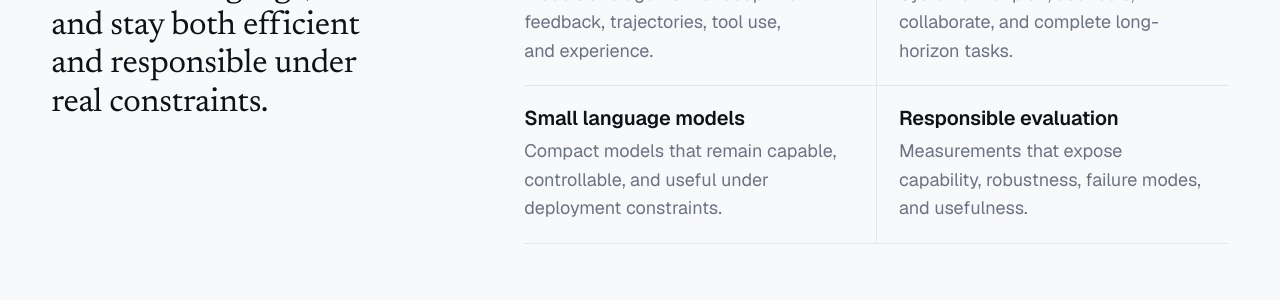
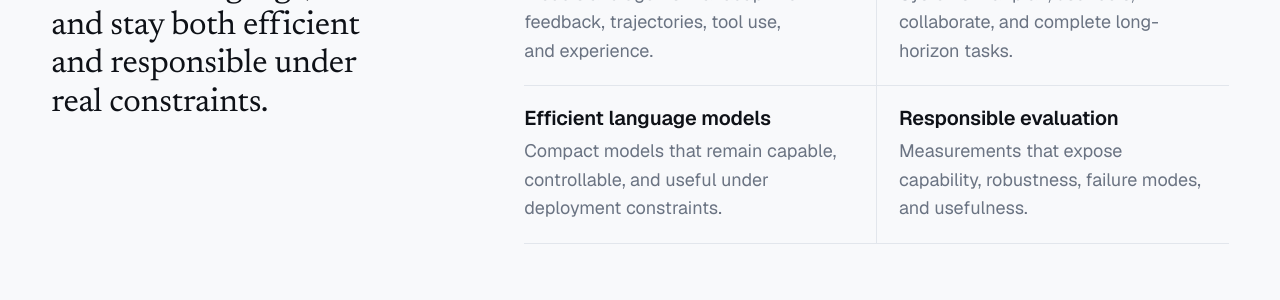
Before and after one commit to BREATHE-AI/breathe-ai.github.io, a Jekyll site: the page built from research.html, in a window 1280 px wide and 900 px high. Shown: the part 401-701 px from the top of the window. Built offline with Jekyll 4.4.1, drawn with Linux system fonts in a browser that asks for light colours.

Commit message:
Update research theme wording

```diff
--- a/_data/research.yml
+++ b/_data/research.yml
@@ -30,7 +30,7 @@ statement:
       body: Models and agents that adapt from feedback, trajectories, tool use, and experience.
     - title: Language agents
       body: Systems that plan, use tools, collaborate, and complete long-horizon tasks.
-    - title: Small language models
+    - title: Efficient language models
       body: Compact models that remain capable, controllable, and useful under deployment constraints.
     - title: Responsible evaluation
       body: Measurements that expose capability, robustness, failure modes, and usefulness.
```
